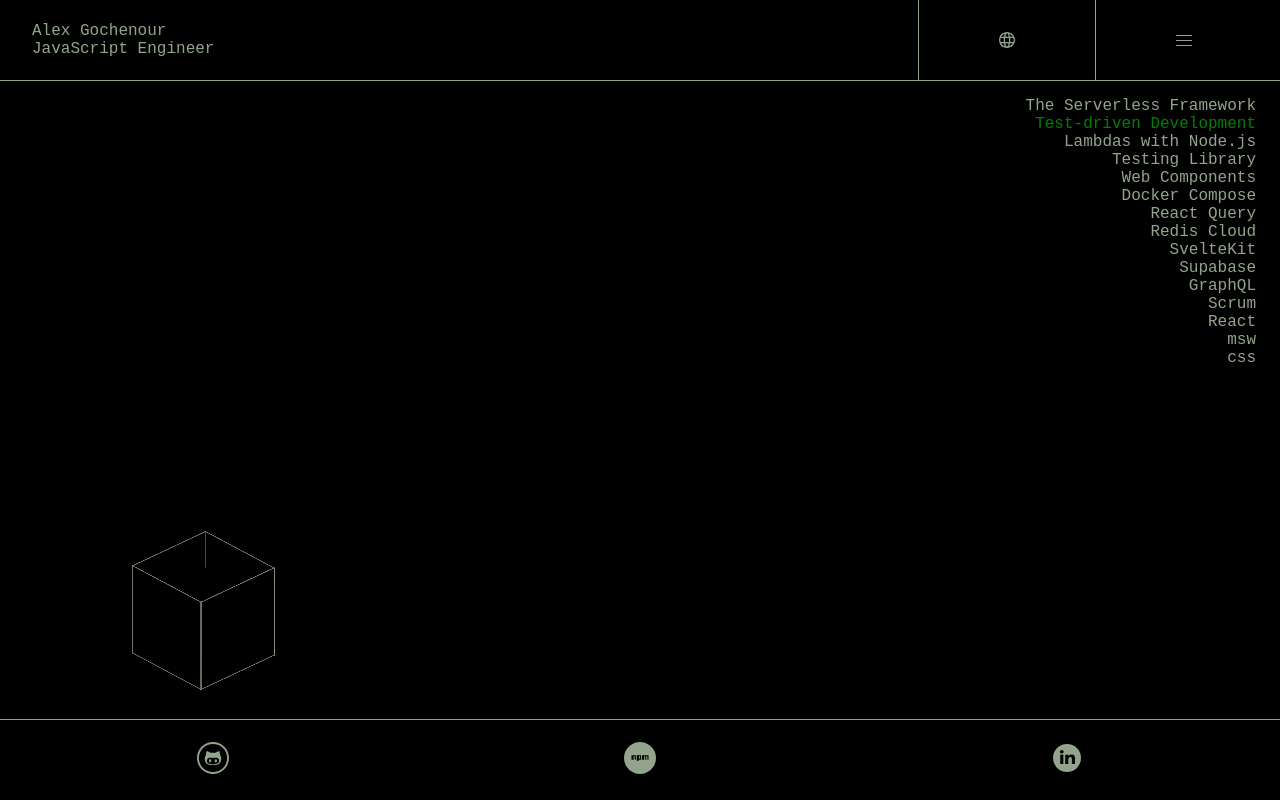
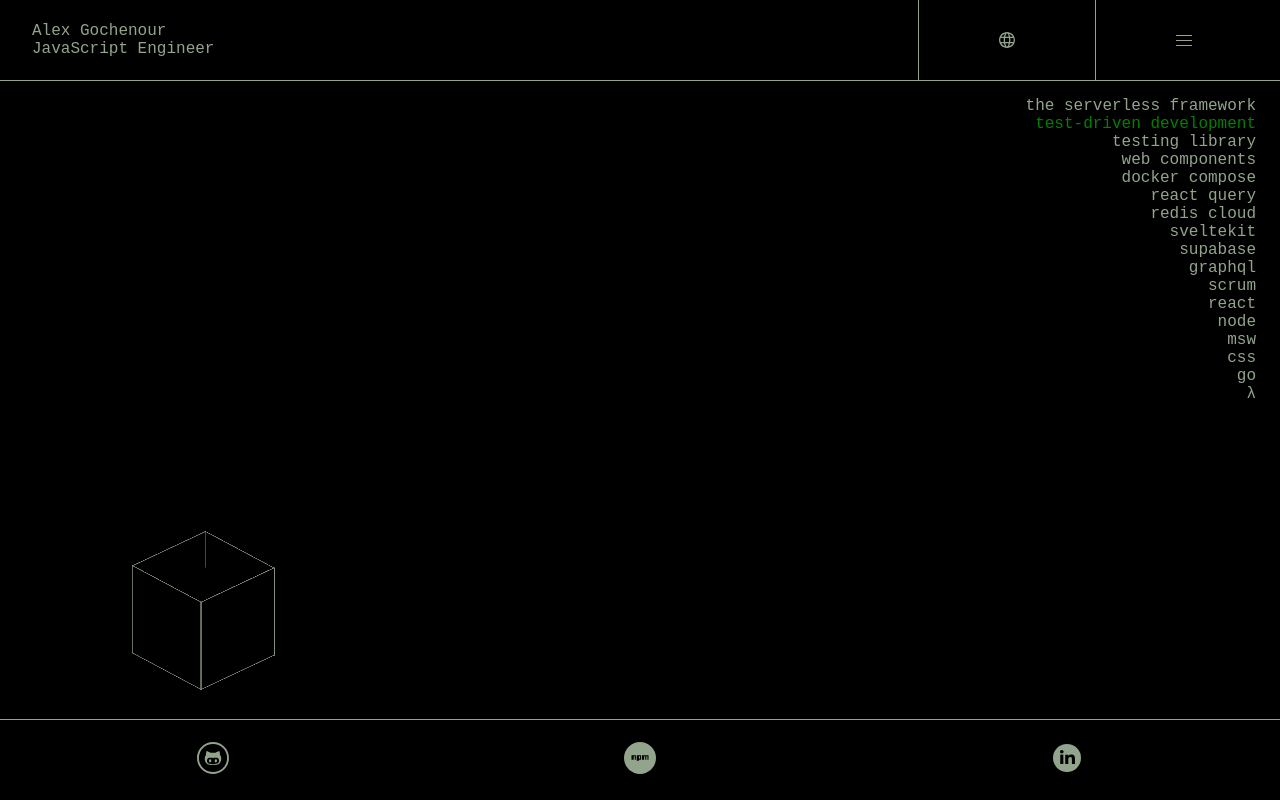
Before and after one commit to chunyukuo88/portfolio2, a React (Create React App) app: page / in a window 1280 px wide. Built offline with nearby package versions, Linux system fonts and the light colour scheme; what aws-amplify would draw is missing.

Commit message:
Removed unused string; updated skills list and styling to be all lower case.

```diff
--- a/src/common/strings.js
+++ b/src/common/strings.js
@@ -250,7 +250,7 @@ const strings = {
   },
   techSkillsTDD: {
     chinese: '測試驅動開發',
-    english: 'Test-driven Development',
+    english: 'test-driven development',
     german: 'Testgetriebene Entwicklung',
     japanese: 'テスト駆動開発',
   },
@@ -259,12 +259,6 @@ const strings = {
     english: 'Username',
     german: 'Benutzername',
     japanese: 'ユーザー名',
-  },
-  workouts: {
-    chinese: '鍛鍊',
-    english: 'Workouts',
-    german: 'Workouts',
-    japanese: 'ワークアウト',
   },
 };
 
--- a/src/components/PrimaryContent/Skills/Skills.css
+++ b/src/components/PrimaryContent/Skills/Skills.css
@@ -80,6 +80,14 @@ ul > li:nth-child(15) {
     animation: fadeIn 2s ease-in-out 2.6s forwards;
 }
 
+ul > li:nth-child(16) {
+    animation: fadeIn 2s ease-in-out 2.8s forwards;
+}
+
+ul > li:nth-child(17) {
+    animation: fadeIn 2s ease-in-out 3s forwards;
+}
+
 @keyframes fadeIn {
     from {
         color: black;
--- a/src/components/PrimaryContent/Skills/Skills.jsx
+++ b/src/components/PrimaryContent/Skills/Skills.jsx
@@ -10,21 +10,23 @@ export function Skills(props) {
 
   return (
     <ul id={getId()} onClick={skillClickHandler}>
-      <li>The Serverless Framework</li>
+      <li>the serverless framework</li>
       <li id='tdd'>{strings.techSkillsTDD[language]}</li>
-      <li>Lambdas with Node.js</li>
-      <li>Testing Library</li>
-      <li>Web Components</li>
-      <li>Docker Compose</li>
-      <li>React Query</li>
-      <li>Redis Cloud</li>
-      <li>SvelteKit</li>
-      <li>Supabase</li>
-      <li>GraphQL</li>
-      <li>Scrum</li>
-      <li>React</li>
+      <li>testing library</li>
+      <li>web components</li>
+      <li>docker compose</li>
+      <li>react query</li>
+      <li>redis cloud</li>
+      <li>sveltekit</li>
+      <li>supabase</li>
+      <li>graphql</li>
+      <li>scrum</li>
+      <li>react</li>
+      <li>node</li>
       <li>msw</li>
       <li>css</li>
+      <li>go</li>
+      <li>λ</li>
     </ul>
   );
 }
```
